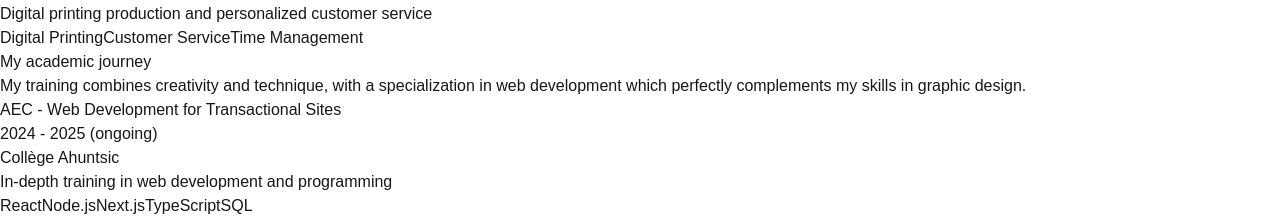
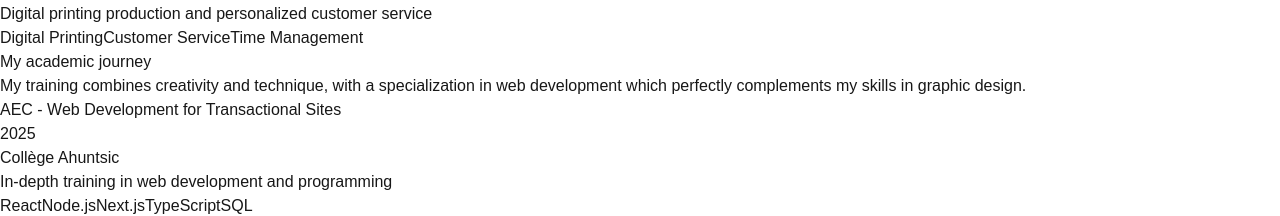
Before and after one commit to CaptnLevi96/Portfolio-Next-AEC, a Next.js app: page /en in a window 1280 px wide. Shown: the part 1709-1925 px from the top of the page. Built offline with nearby package versions, Linux system fonts and the light colour scheme.

Commit message:
your message here

```diff
--- a/src/app/en/page.tsx
+++ b/src/app/en/page.tsx
@@ -703,7 +703,7 @@ export default function Home() {
                   {
                     title: "AEC - Web Development for Transactional Sites",
                     school: "Collège Ahuntsic",
-                    period: "2024 - 2025 (ongoing)",
+                    period: "2025",
                     description: "In-depth training in web development and programming",
                     skills: ["React", "Node.js", "Next.js", "TypeScript", "SQL"]
                   },
```
